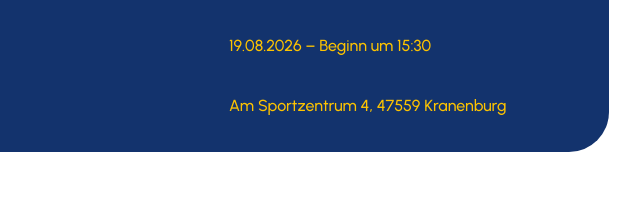
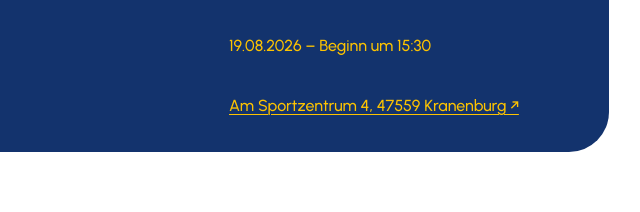
Before and after one commit to joanmanueltejeda-hash/Crane_Courts-TEST, an Eleventy site: page Crane_Courts_Website copy/news.html in a window 1280 px wide. Shown: the part 1148-1360 px from the top of the page, 255-895 px from the left. Built offline with nearby package versions, Linux system fonts and the light colour scheme; Eleventy itself is replaced by a stand-in of ours; files that its build step writes are made by us from their sources.

Commit message:
Add files via upload

```diff
--- a/Crane_Courts_Website copy/news.html
+++ b/Crane_Courts_Website copy/news.html
@@ -104,7 +104,7 @@ permalink: /news.html
                 <p>
                   <a href="https://www.google.com/maps/search/?api=1&amp;query={{ event.data.address | urlencode }}"
                      target="_blank" rel="noopener">
-                    {{ event.data.address }}
+                    {{ event.data.address }}&nbsp;↗
                   </a>
                 </p>
                 {%- endif %}
--- a/Crane_Courts_Website copy/styles.css
+++ b/Crane_Courts_Website copy/styles.css
@@ -952,8 +952,16 @@ ul { list-style: none; padding: 0; }
   color: var(--easy-yellow);
 }
 
-.post__meta a { text-decoration: none; }
-.post__meta a:hover { text-decoration: underline; }
+/* Address links out to Google Maps, so it carries an underline and the same
+   arrow as the booking links. The non breaking space keeps the arrow attached
+   to the last word when the address wraps. */
+.post__meta a {
+  text-decoration: underline;
+  text-underline-offset: 0.18em;
+  text-decoration-thickness: from-font;
+}
+
+.post__meta a:hover { text-decoration-thickness: 2px; }
 
 /* Several events under each other: the list keeps one full section padding at
    the top and bottom, neighbouring events share a single gap. */
```
